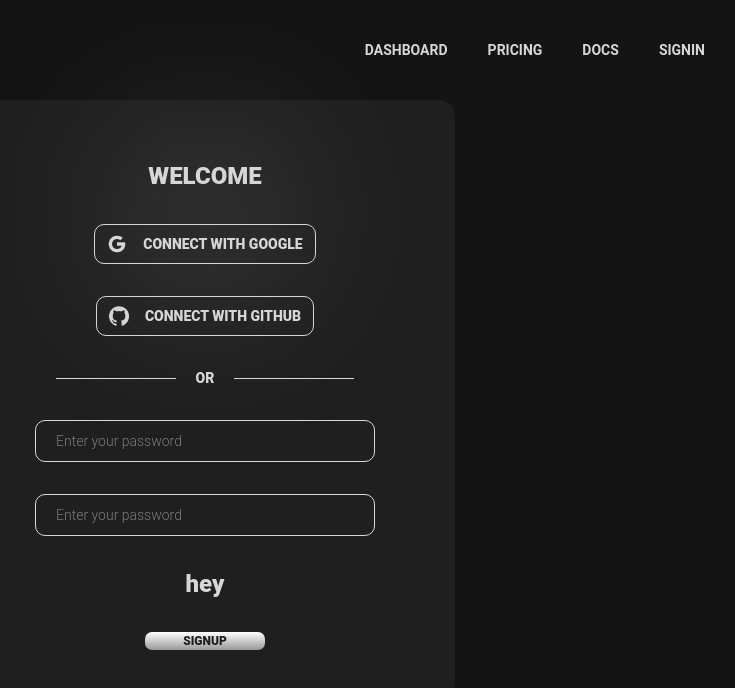
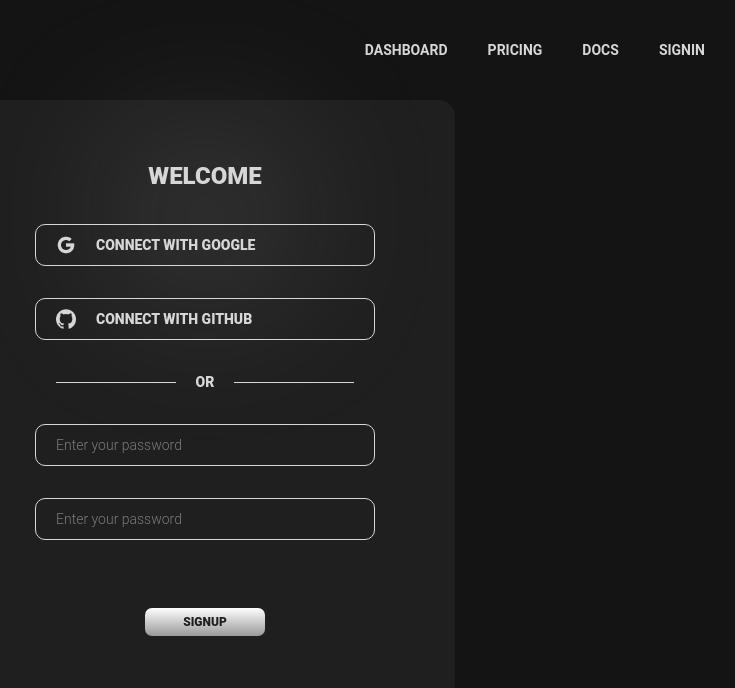
Before and after one commit to scrom-2511/Beepitt, a React (Vite) app in the folder frontend/: page /signup in a window 1280 px wide. Shown: the top 688 px of the page, without its empty margins (435-1170 px from the left). Built offline with nearby package versions, Linux system fonts and the light colour scheme.

Commit message:
signup component completed along with username

```diff
--- a/frontend/src/pages/Signup.tsx
+++ b/frontend/src/pages/Signup.tsx
@@ -3,7 +3,7 @@ import NavigationBar from "../components/NavigationBar"
 import { setEmail, setPassword } from "../features/auth/authSlice"
 import React, { useState } from "react"
 import { useAuth } from "../stateExport/stateExport"
-import { signupHandler } from "../requestHandler/signup"
+import { signupHandler } from "../requestHandler/Signup"
 import { useNavigate } from "react-router-dom"
 import { usernameUpdate } from "../requestHandler/UsernameUpdate"
 
@@ -32,11 +32,11 @@ const SignupComponent = ({ setSignUpComponentVisibility }: { setSignUpComponentV
       <div className="h-[70px] w-[70px] bg-secondary rounded-full blur-[90px] absolute top-20 left-1/2 transform -translate-x-1/2"></div>
       <div className="h-full px-20 py-15 text-secondary flex flex-col items-center">
         <h1 className="font-roboto font-extrabold text-2xl text-center text-secondary mb-8">WELCOME</h1>
-        <div className="h-10 w-auto border border-secondary rounded-[10px] flex items-center gap-4 p-3 mb-8">
+        <div className="h-10 w-full border border-secondary rounded-[10px] mb-8 p-5 flex items-center gap-5">
           <img src="/images/google-logo.png" alt="" className="h-5" />
           <button className="font-roboto font-extrabold text-sm">CONNECT WITH GOOGLE</button>
         </div>
-        <div className="h-10 w-auto border border-secondary rounded-[10px] flex items-center gap-4 p-3 mb-8">
+        <div className="h-10 w-full border border-secondary rounded-[10px] mb-8 p-5 flex items-center gap-5">
           <img src="/images/github-logo.png" alt="" className="h-5" />
           <button className="font-roboto font-extrabold text-sm">CONNECT WITH GITHUB</button>
         </div>
@@ -46,8 +46,8 @@ const SignupComponent = ({ setSignUpComponentVisibility }: { setSignUpComponentV
           <div className="w-30 h-[1px] bg-secondary"></div>
         </div>
         <input type="text" placeholder="Enter your password" className="font-roboto font-light text-sm h-10 w-full border border-secondary rounded-[10px] mb-8 p-5" onChange={(e: React.ChangeEvent<HTMLInputElement>) => dispatch(setEmail(e.target.value))} />
-        <input type="text" placeholder="Enter your password" className="font-roboto font-light text-sm h-10 w-full border border-secondary rounded-[10px] mb-8 p-5" onChange={(e: React.ChangeEvent<HTMLInputElement>) => dispatch(setPassword(e.target.value))} />
-        <h1 className="font-roboto font-extrabold text-2xl text-center text-secondary mb-8">hey</h1>
+        <input type="text" placeholder="Enter your password" className="font-roboto font-light text-sm h-10 w-full border border-secondary rounded-[10px] mb-6 p-5" onChange={(e: React.ChangeEvent<HTMLInputElement>) => dispatch(setPassword(e.target.value))} />
+        <p className="font-roboto font-light text-sm text-center mb-6 text-red-600" style={errMsg.visible === true? {visibility:"visible"}:{visibility:"hidden"}}>{"Err:"+errMsg.message}</p>
         <button className="h-7 w-30 bg-gradient-to-b from-white to-[#9A9A9A] rounded-[7px] font-roboto font-extrabold text-[12px] main-btn text-third" onClick={handleOnClickBtn} >SIGNUP</button>
       </div>
     </div>
@@ -55,20 +55,22 @@ const SignupComponent = ({ setSignUpComponentVisibility }: { setSignUpComponentV
 }
 
 const UsernameUpdateComponent = () => {
-  const [errMsg, setErrMsg] = useState<boolean>(false);
+  const [errMsg, setErrMsg] = useState<{visible:boolean, message:string}>({visible:false, message:""});
+
   const navigate = useNavigate();
   const [username, setUsername] = useState<string>("");
   const handleOnClickBtn = async ()=>{
     const {success, message} = await usernameUpdate({username})
     if (success) navigate("/dashboard");
-    else setErrMsg(true)
+    else setErrMsg({visible:true, message:message})
   }
   return (
     <div className="h-[250px] w-[500px] bg-third rounded-2xl absolute left-1/2 transform -translate-x-1/2 top-1/2 -translate-y-1/2">
-      <div className="h-[70px] w-[70px] bg-secondary rounded-full blur-[90px] absolute top-20 left-1/2 transform -translate-x-1/2"></div>
-      <div className="h-full px-20 py-5 text-secondary flex flex-col justify-center items-center gap-7">
+      <div className="h-[70px] w-[70px] bg-secondary rounded-full blur-[90px] absolute top-20 left-1/2 transform -translate-x-1/2 z-0"></div>
+      <div className="h-full px-20 py-5 text-secondary flex flex-col justify-center items-center gap-5">
         <h1 className="font-roboto font-light text-lg text-secondary">What shall we call you?</h1>
-        <input type="text" placeholder="Enter your username" className="font-roboto font-light text-sm h-10 w-full border border-secondary rounded-[10px] p-5" onChange={(e: React.ChangeEvent<HTMLInputElement>) => setUsername(e.target.value)} />
+        <input type="text" placeholder="Enter your username" className="font-roboto font-light text-sm h-10 w-full border border-secondary rounded-[10px] p-5 z-10" onChange={(e: React.ChangeEvent<HTMLInputElement>) => setUsername(e.target.value)} />
+        <p className="font-roboto font-light text-sm text-center text-red-600" style={errMsg.visible === true? {display:"block"}:{display:"none"}}>{"Err:"+errMsg.message}</p>
         <button className="h-8 w-30 bg-gradient-to-b from-white to-[#9A9A9A] rounded-[7px] font-roboto font-extrabold text-[12px] main-btn text-third mt-2" onClick={handleOnClickBtn}>Let's Go!</button>
       </div>
     </div>
```
